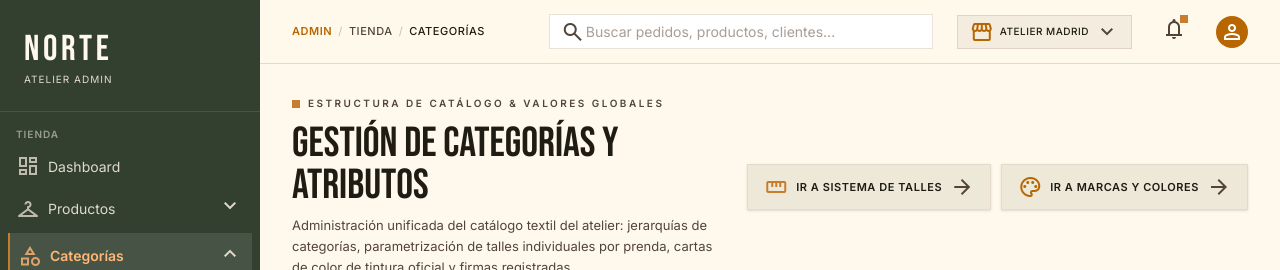
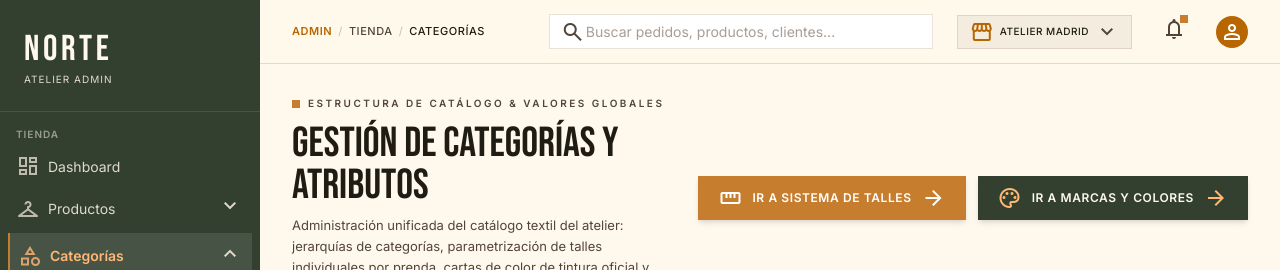
Before and after one commit to Angelussz/proyecto-norte, a Next.js app: page /admin/categorias in a window 1280 px wide. Shown: the top 270 px of the page. Built offline with nearby package versions, Linux system fonts and the light colour scheme.

Commit message:
style(admin): resaltar botones de acceso a Sistema de Talles y Marcas y Colores con colores de identidad NORTE

```diff
--- a/features/admin/components/admin-categories-view.tsx
+++ b/features/admin/components/admin-categories-view.tsx
@@ -188,25 +188,25 @@ export function AdminCategoriesView() {
           </div>
 
           {/* Botones de navegación directa a sub-vistas */}
-          <div className="flex flex-wrap items-center gap-2.5 shrink-0 self-start lg:self-center">
+          <div className="flex flex-wrap items-center gap-3 shrink-0 self-start lg:self-center">
             <Link
               href="/admin/categorias/talles"
-              className="inline-flex items-center gap-2 px-4 py-2.5 bg-surface-container-high hover:bg-surface-variant text-on-surface border border-outline-variant/40 font-inter text-[11px] uppercase tracking-wider font-semibold shadow-sm transition-all hover:border-primary/50"
+              className="group inline-flex items-center gap-2.5 px-5 py-2.5 bg-[#c77d2e] hover:bg-[#b06a20] text-white font-inter text-[12px] uppercase tracking-wider font-semibold shadow-md hover:shadow-lg transition-all active:translate-y-px"
             >
-              <span className="material-symbols-outlined text-[18px] text-mustard">straighten</span>
+              <span className="material-symbols-outlined text-[19px]">straighten</span>
               <span>Ir a Sistema de Talles</span>
-              <span className="material-symbols-outlined text-[14px] text-on-surface-variant">
+              <span className="material-symbols-outlined text-[15px] group-hover:translate-x-1 transition-transform">
                 arrow_forward
               </span>
             </Link>
 
             <Link
               href="/admin/categorias/colores-marcas"
-              className="inline-flex items-center gap-2 px-4 py-2.5 bg-surface-container-high hover:bg-surface-variant text-on-surface border border-outline-variant/40 font-inter text-[11px] uppercase tracking-wider font-semibold shadow-sm transition-all hover:border-primary/50"
+              className="group inline-flex items-center gap-2.5 px-5 py-2.5 bg-[#33402f] hover:bg-[#253022] text-[#fff9ed] font-inter text-[12px] uppercase tracking-wider font-semibold shadow-md hover:shadow-lg transition-all active:translate-y-px"
             >
-              <span className="material-symbols-outlined text-[18px] text-primary">palette</span>
+              <span className="material-symbols-outlined text-[19px] text-[#ffb875]">palette</span>
               <span>Ir a Marcas y Colores</span>
-              <span className="material-symbols-outlined text-[14px] text-on-surface-variant">
+              <span className="material-symbols-outlined text-[15px] text-[#ffb875] group-hover:translate-x-1 transition-transform">
                 arrow_forward
               </span>
             </Link>
```
